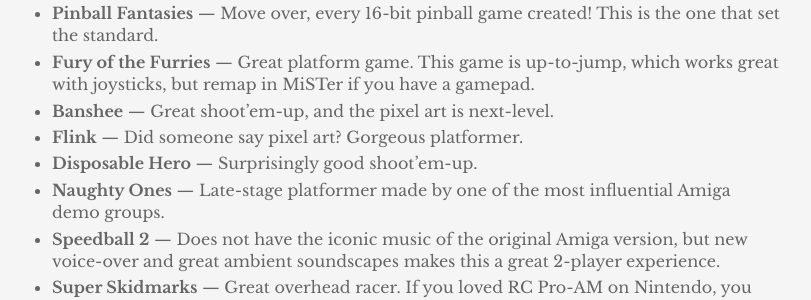
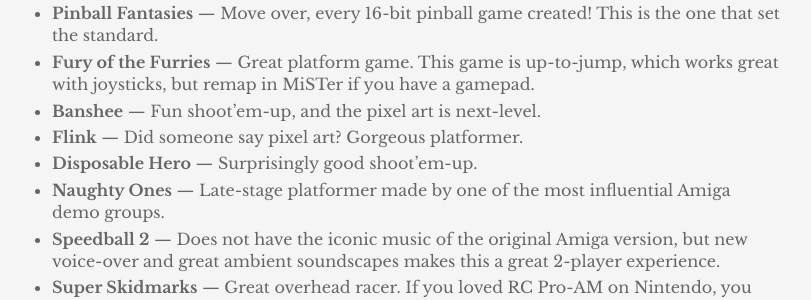
Before and after one commit to amigavision/amigavision.github.io, a Jekyll site: the page built from _posts/2025-10-02-cd32-2025.10.03.md, in a window 1280 px wide and 900 px high, scrolled down 2161 px. Shown: the part 159-459 px from the top of the window, without its empty margins (233-1044 px from the left). Built offline with Jekyll 4.4.1, drawn with Linux system fonts in a browser that asks for light colours.

Commit message:
Copy improvement

```diff
--- a/_posts/2025-10-02-cd32-2025.10.03.md
+++ b/_posts/2025-10-02-cd32-2025.10.03.md
@@ -64,7 +64,7 @@
 * **Worms** — This legendary game series got its start on the Amiga.
 * **Pinball Fantasies** — Move over, every 16-bit pinball game created! This is the one that set the standard.
 * **Fury of the Furries** — Great platform game. This game is up-to-jump, which works great with joysticks, but remap in MiSTer if you have a gamepad.
-* **Banshee** — Great shoot'em-up, and the pixel art is next-level.
+* **Banshee** — Fun shoot'em-up, and the pixel art is next-level.
 * **Flink** — Did someone say pixel art? Gorgeous platformer.
 * **Disposable Hero** — Surprisingly good shoot'em-up.
 * **Naughty Ones** — Late-stage platformer made by one of the most influential Amiga demo groups.
```
